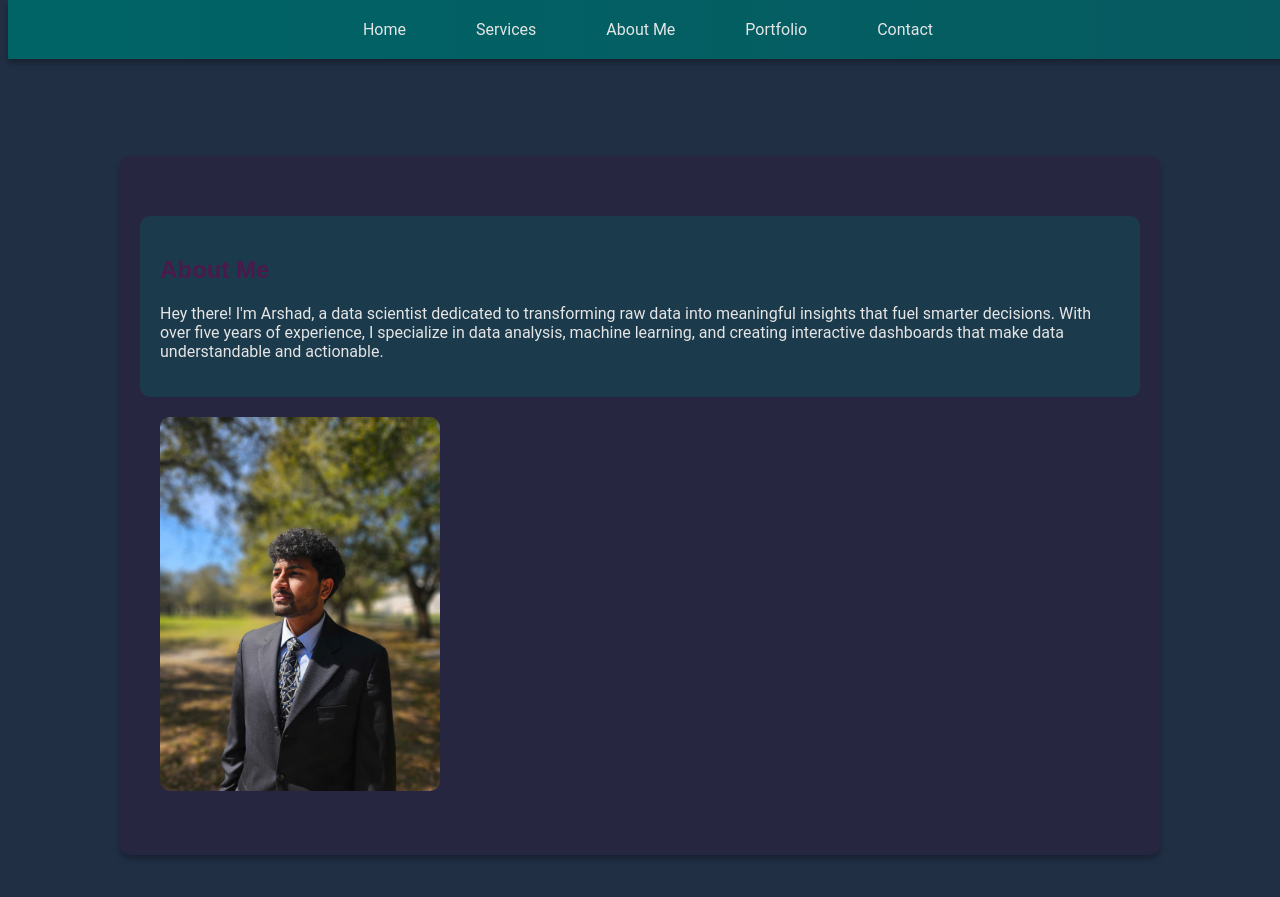
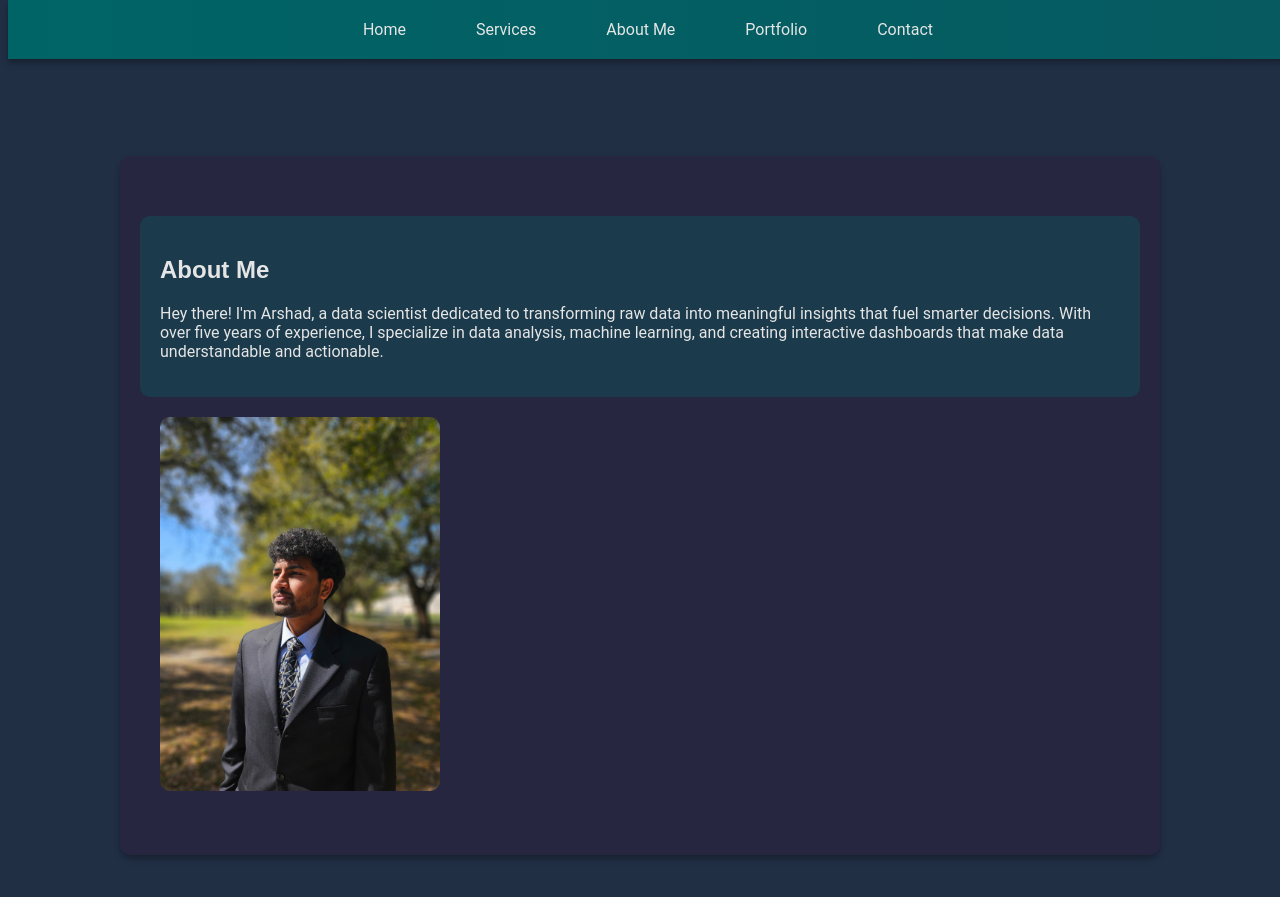
Before and after one commit to arshadsm/arshadsm.github.io, a Jekyll site: the page built from index.md, in a window 1280 px wide and 900 px high, scrolled down 1206 px. Shown: the top 897 px of the window. Built offline with Jekyll 4.4.1, drawn with Linux system fonts in a browser that asks for light colours.

Commit message:
Update default.html

```diff
--- a/_layouts/default.html
+++ b/_layouts/default.html
@@ -47,7 +47,7 @@
   </section>
   <section class="about-me fade-in" id="about-me">
     <div class="about-me-text" style="padding-right: 40px; background-color: #1B3A4B; padding: 20px; border-radius: 10px;">
-        <h2 style="color: #4D194D;">About Me</h2>
+        <h2 style="color: #E5E5E5;">About Me</h2>
         <p>Hey there! I'm Arshad, a data scientist dedicated to transforming raw data into meaningful insights that fuel smarter decisions. With over five years of experience, I specialize in data analysis, machine learning, and creating interactive dashboards that make data understandable and actionable.</p>
     </div>
     <img src="{{ site.profile_picture }}" alt="Arshad's Picture" style="margin-left: 20px; max-width: 280px; border-radius: 10px;">
```
